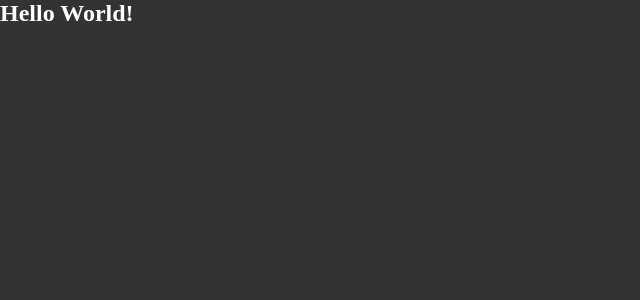
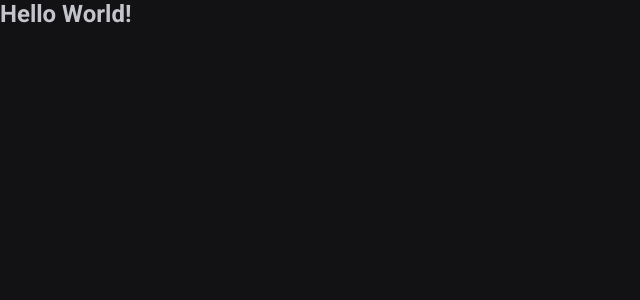
Before and after one commit to sullivandcesaris/ignite-timer, a React (Vite) app: page / in a window 1280 px wide. Shown: the top 300 px of the page, without its empty margins (0-640 px from the left). Built offline with nearby package versions, Linux system fonts and the light colour scheme.

Commit message:
APP: sets global configs

```diff
--- a/index.html
+++ b/index.html
@@ -2,7 +2,13 @@
 <html lang="en">
   <head>
     <meta charset="UTF-8" />
+
+    <link rel="preconnect" href="https://fonts.googleapis.com" />
+    <link rel="preconnect" href="https://fonts.gstatic.com" crossorigin />
+
     <meta name="viewport" content="width=device-width, initial-scale=1.0" />
+
+    <link href="https://fonts.googleapis.com/css2?family=Roboto+Mono:wght@700&family=Roboto:wght@400;700&display=swap" rel="stylesheet" />
     <title>Ignite Timer</title>
   </head>
   <body>
--- a/package.json
+++ b/package.json
@@ -6,7 +6,8 @@
   "scripts": {
     "dev": "vite",
     "build": "tsc && vite build",
-    "preview": "vite preview"
+    "preview": "vite preview",
+    "lint": "eslint src --ext .ts,.tsx"
   },
   "dependencies": {
     "react": "^18.2.0",
@@ -14,10 +15,12 @@
     "styled-components": "^5.3.9"
   },
   "devDependencies": {
+    "@rocketseat/eslint-config": "^1.2.0",
     "@types/react": "^18.0.28",
     "@types/react-dom": "^18.0.11",
     "@types/styled-components": "^5.1.26",
     "@vitejs/plugin-react": "^3.1.0",
+    "eslint": "^8.37.0",
     "typescript": "^4.9.3",
     "vite": "^4.2.0"
   }
--- a/src/styles/global.ts
+++ b/src/styles/global.ts
@@ -1,4 +1,4 @@
-import { createGlobalStyle } from 'styled-components';
+import { createGlobalStyle } from 'styled-components'
 
 export const GlobalStyle = createGlobalStyle`
     * {
@@ -7,8 +7,19 @@
         border-sizing: border-box;
     }
 
+    :focus {
+        outline: 0;
+        box-shadow: 0 0 0 2px ${(props) => props.theme['green-500']}
+    }
+
     body {
-        background: #333;
-        color: #FFF;
+        background: ${(props) => props.theme['gray-900']};
+        color: ${(props) => props.theme['gray-300']};
     }
-`;
+
+    body, input, textarea, button {
+        font-family: 'Roboto', sans-serif;
+        font-weight: 400;
+        font-size: 1rem;
+    }
+`
--- a/src/styles/themes/default.ts
+++ b/src/styles/themes/default.ts
@@ -1,4 +1,21 @@
 export const defaultTheme = {
-    primary: 'purple',
-    secondary: 'orange',
+  white: '#FFF',
+
+  'gray-100': '#E1E1E6',
+  'gray-300': '#C4C4CC',
+  'gray-400': '#8D8D99',
+  'gray-500': '#7C7C8A',
+  'gray-600': '#323238',
+  'gray-700': '#29292E',
+  'gray-800': '#202024',
+  'gray-900': '#121214',
+
+  'green-300': '#00B37E',
+  'green-500': '#00875F',
+  'green-700': '#015F43',
+
+  'red-500': '#AB222E',
+  'red-700': '#7A1921',
+
+  'yellow-500': '#FBA94C',
 }
```
Also changed, not shown: src/@types/styled.d.ts (+4 -4 lines), src/App.tsx (+5 -5 lines), .eslintrc.json (added), 1 other file (tests, documents, lock files or other folders).
